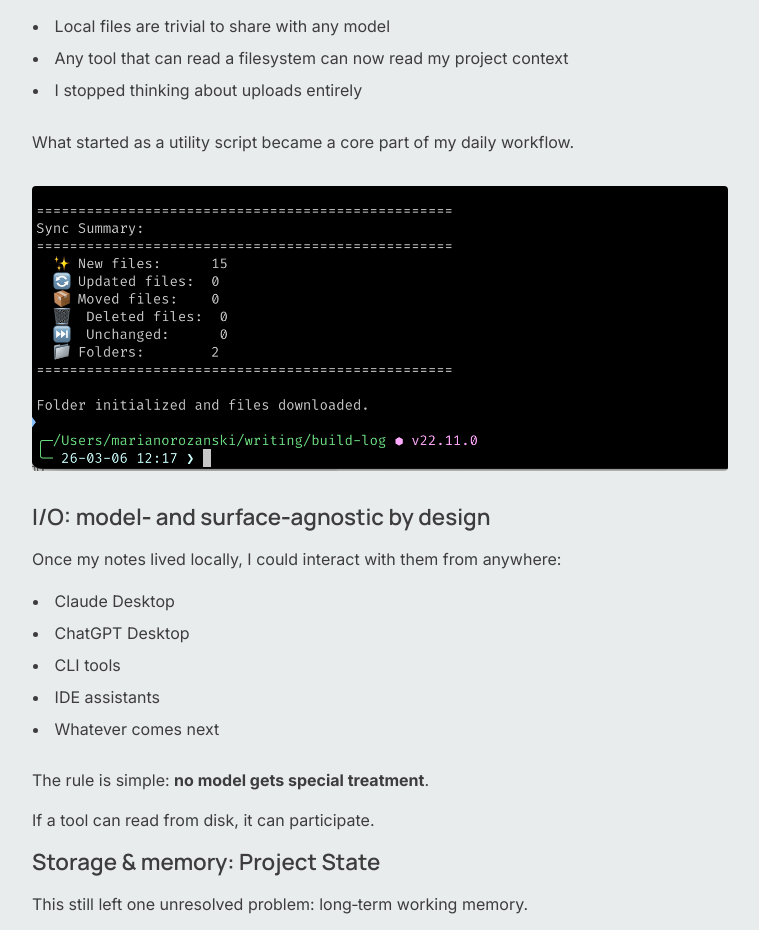
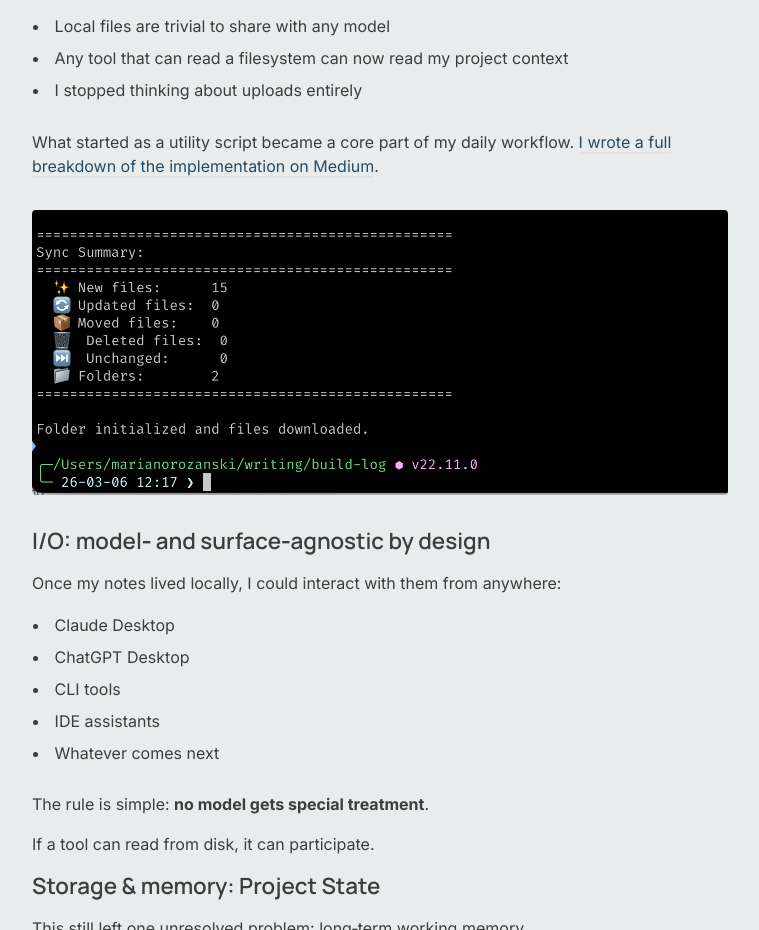
Before and after one commit to mrozanski/mrozanski.github.io, an Eleventy site: page src/posts/making-AI-fit-my-workflow.md in a window 1280 px wide. Shown: the part 3221-4151 px from the top of the page, without its empty margins (260-1019 px from the left). Built offline with nearby package versions, Linux system fonts and the light colour scheme; Eleventy itself is replaced by a stand-in of ours; files that its build step writes are made by us from their sources.

Commit message:
Add link from post to Medium article

```diff
--- a/src/posts/making-AI-fit-my-workflow.md
+++ b/src/posts/making-AI-fit-my-workflow.md
@@ -99,6 +99,7 @@ This tool ended up being far more important than I expected because:
 - I stopped thinking about uploads entirely
 
 What started as a utility script became a core part of my daily workflow.
+[I wrote a full breakdown of the implementation on Medium](https://medium.com/@mariano.rozanski/gdrive-sync-turning-google-drive-into-ai-friendly-markdown-18753dc17d04).
 
 ![Terminal showing a successful Google Drive sync command](/assets/images/posts/sync-summary.png)
 
```
